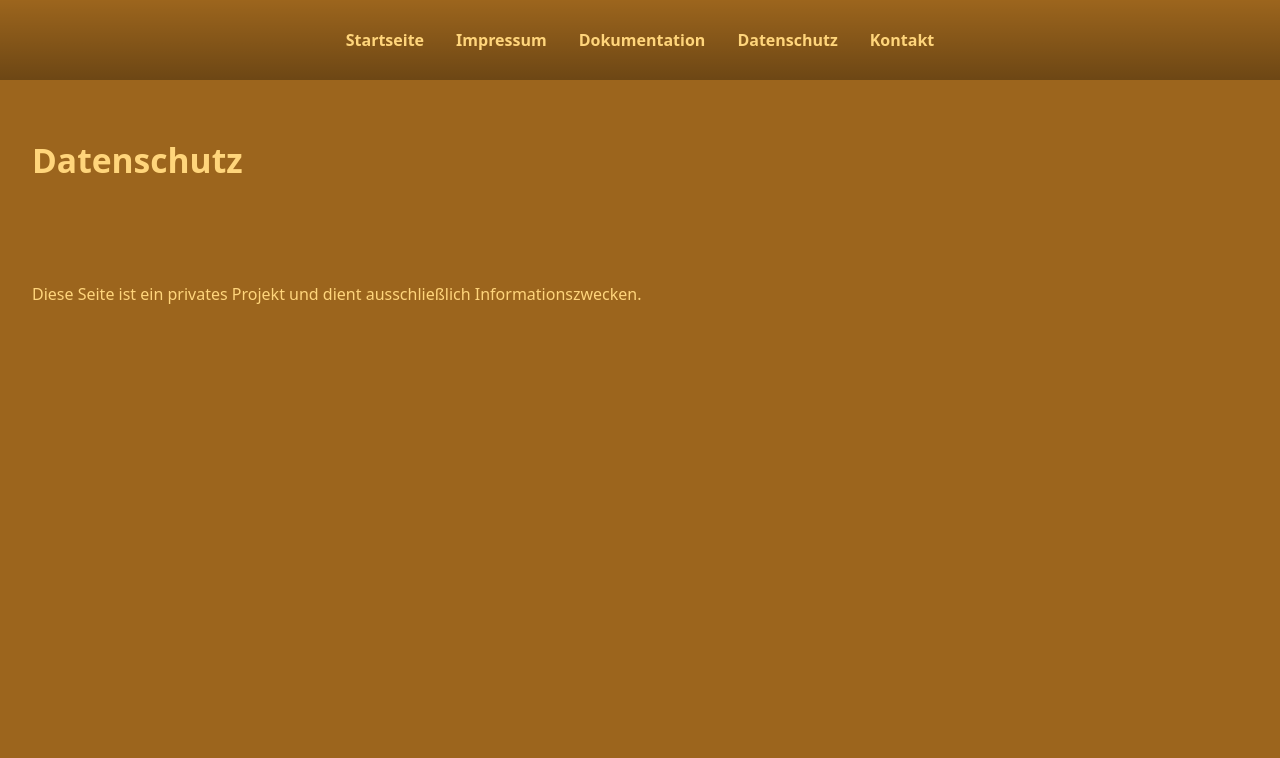
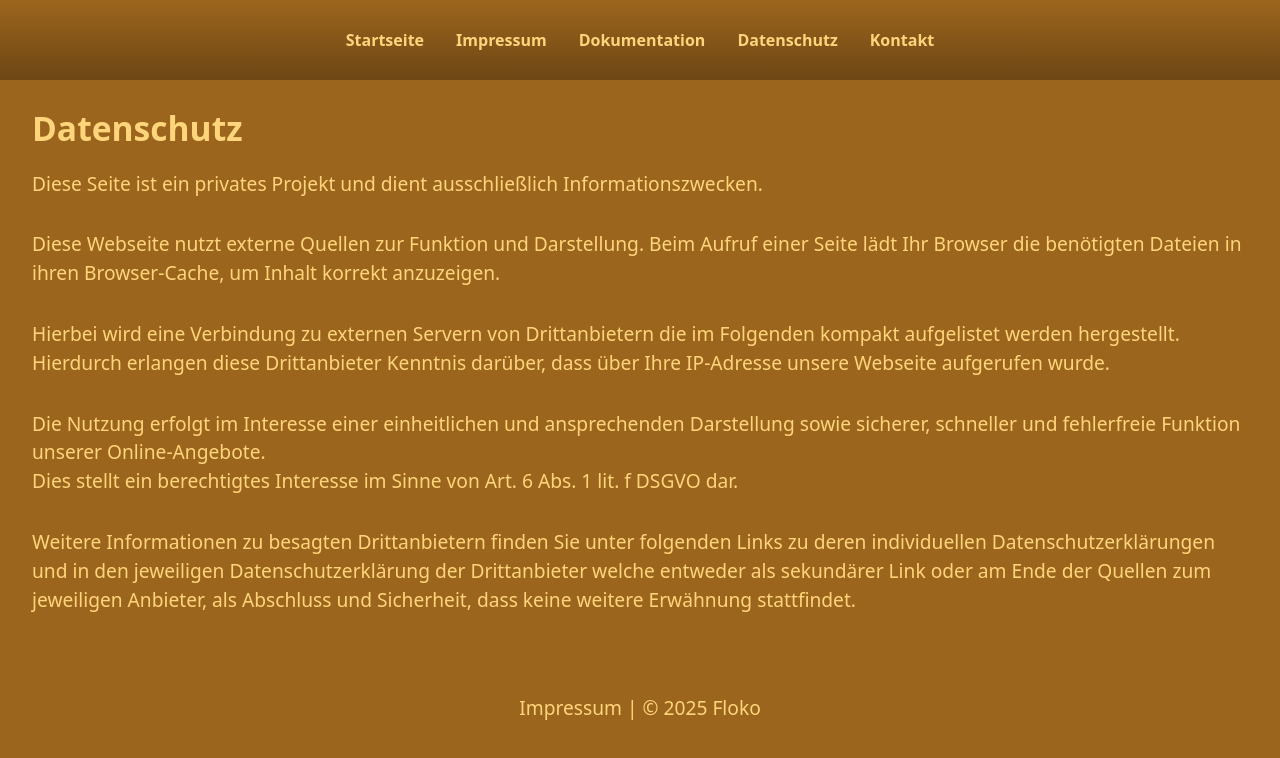
Before and after one commit to Pawgsy/profileLinks, a plain HTML site: page pages/privacy.html in a window 1280 px wide. Drawn offline with nearby package versions, Linux system fonts and the light colour scheme.

Commit message:
feat: add Bootstrap for improved styling and layout; update footer and privacy policy content

```diff
--- a/pages/privacy.html
+++ b/pages/privacy.html
@@ -22,7 +22,6 @@
         /* pasted from Notes */
         font-family: system-ui, Roboto, Oxygen, Ubuntu, Cantarell, "Open Sans",
           "Helvetica Neue", sans-serif;
-
         background-color: #9c651d;
         color: #ffd57b;
         margin: 0;
@@ -70,7 +69,7 @@
         font-size: 2.1rem;
         font-weight: bolder;
         text-align: center;
-        margin: 2rem 0;
+        margin-bottom: 0.5rem;
       }
       footer {
         padding: 1rem;
@@ -80,13 +79,24 @@
         color: #ffd57b;
         text-decoration: none;
       }
+      p {
+        font-size: 1.2rem;
+        line-height: 1.5;
+        margin: 1rem 0;
+      }
+      a {
+        color: #ffd57b;
+        text-decoration: none;
+      }
+      a:hover {
+        text-decoration: underline;
+      }
       main {
         display: flex;
+        justify-content: center;
+        align-items: flex-start;
         flex-direction: column;
-        align-items: flex-start;
-        justify-content: center;
         padding: 2rem;
-        gap: clamp(4vw, 6vw, 8vw);
       }
     </style>
   </head>
@@ -112,9 +122,40 @@
         Diese Seite ist ein privates Projekt und dient ausschließlich
         Informationszwecken.
       </p>
+      <p>
+        Diese Webseite nutzt externe Quellen zur Funktion und Darstellung. Beim
+        Aufruf einer Seite lädt Ihr Browser die benötigten Dateien in ihren
+        Browser-Cache, um Inhalt korrekt anzuzeigen.
+      </p>
+      <p>
+        Hierbei wird eine Verbindung zu externen Servern von Drittanbietern die
+        im Folgenden kompakt aufgelistet werden hergestellt. Hierdurch erlangen
+        diese Drittanbieter Kenntnis darüber, dass über Ihre IP-Adresse unsere
+        Webseite aufgerufen wurde.
+      </p>
+      <p>
+        Die Nutzung erfolgt im Interesse einer einheitlichen und ansprechenden
+        Darstellung sowie sicherer, schneller und fehlerfreie Funktion unserer
+        Online-Angebote.
+        <br />
+        Dies stellt ein berechtigtes Interesse im Sinne von Art. 6 Abs. 1 lit. f
+        DSGVO dar.
+      </p>
+      <p>
+        Weitere Informationen zu besagten Drittanbietern finden Sie unter
+        folgenden Links zu deren individuellen Datenschutzerklärungen und in den
+        jeweiligen Datenschutzerklärung der Drittanbieter welche entweder als
+        sekundärer Link oder am Ende der Quellen zum jeweiligen Anbieter, als
+        Abschluss und Sicherheit, dass keine weitere Erwähnung stattfindet.
+      </p>
+      <template>
+        <a href="https://github.com/twbs/bootstrap/blob/main/LICENSE"
+          >Bootstrap Lizenz</a
+        >
+      </template>
     </main>
     <footer>
-      <p></p>
+      <p><a href="imprint.html">Impressum</a> | © 2025 Floko</p>
     </footer>
   </body>
 </html>
```
Also changed, not shown: index.html (+15 -1 lines), pages/imprint.html (+16 -0 lines).
